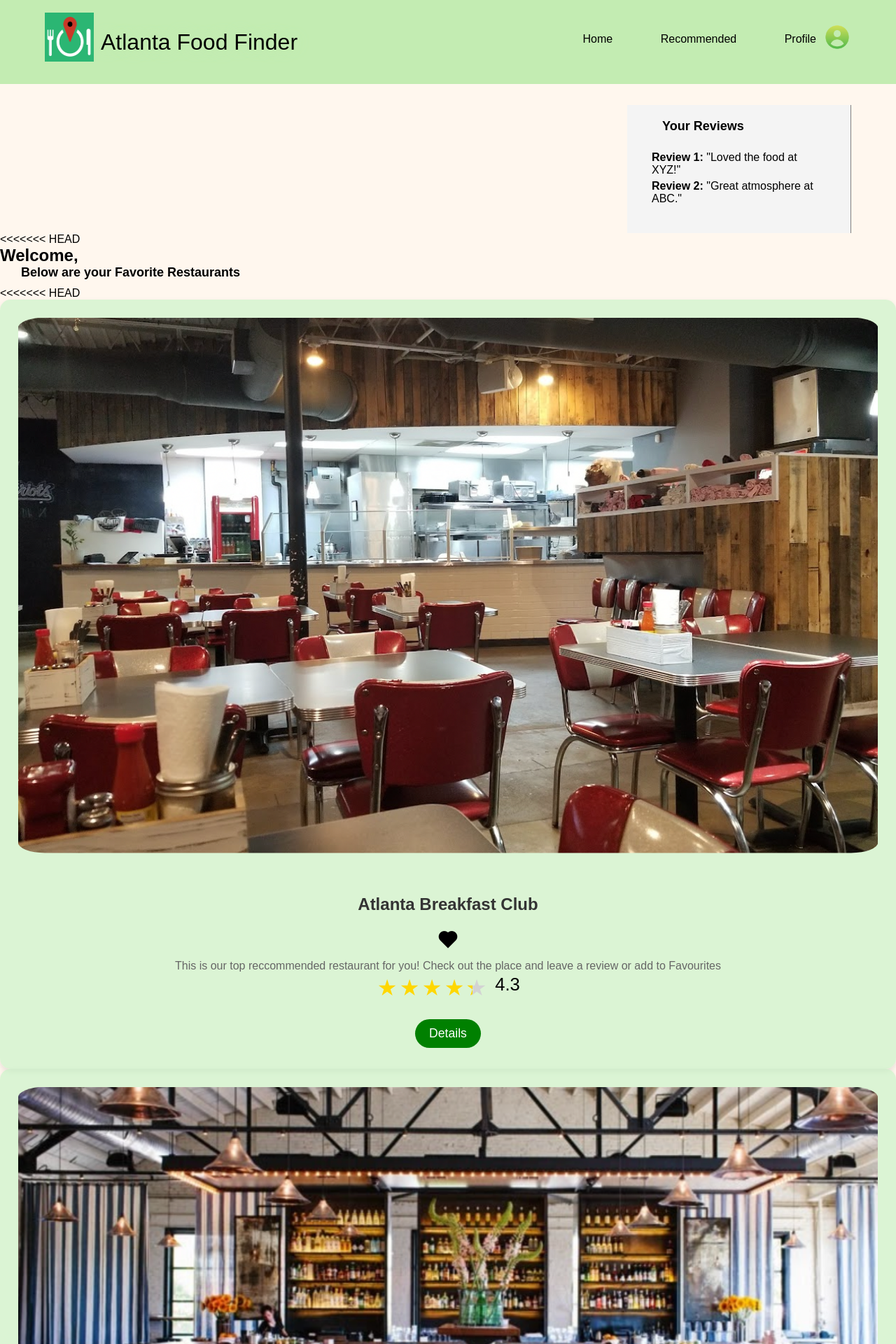
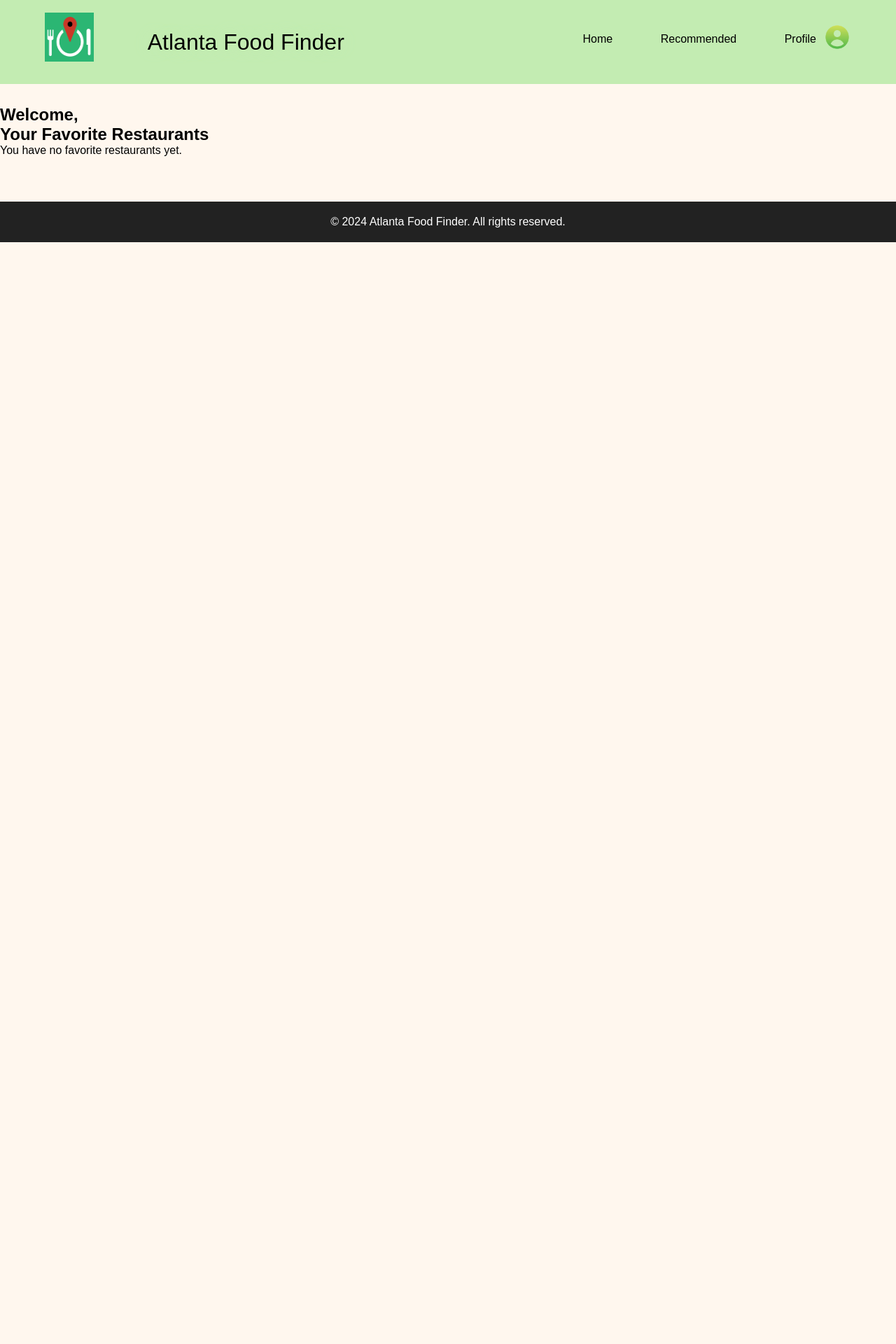
Before and after one commit to estherpark514/Atlanta-Food-Finder, a Django app: page /profile/ in a window 1280 px wide. Shown: the top 1920 px of the page at 70% size. After the commit the page ends 346 px from the top, so only its background shows below. Run offline with Django 5.2, Linux system fonts and the light colour scheme; some libraries are stand-ins or nearby versions.

Commit message:
Update profile.html

```diff
--- a/templates/profile.html
+++ b/templates/profile.html
@@ -19,7 +19,7 @@
         style="margin-right: 0px; margin-top: -14px"
       />
 
-      <a href="{% url 'home' %}" class="logo" style="margin-left: 80px; position: fixed;">
+      <a href="{% url 'home' %}" class="logo" style="margin-left: -200px">
         <span> Atlanta Food Finder </span></a
       >
 
@@ -37,128 +37,8 @@
     </header>
 
     <section class="profile" id="profile">
-      <div class="sidebar">
-        <h2>Your Reviews</h2>
-        <ul class="review-list">
-          <!-- Dynamically load user reviews here -->
-          <li><strong>Review 1:</strong> "Loved the food at XYZ!"</li>
-          <li><strong>Review 2:</strong> "Great atmosphere at ABC."</li>
-          <!-- Add more reviews -->
-        </ul>
-      </div>
-<<<<<<< HEAD
-
-      <class="profile" id="profile">
-        <h1>Welcome,</h1>
-        <h2>Below are your Favorite Restaurants</h2>
-        <style>
-=======
-    </section>
-
-    <section class="profile" id="profile">
       <h1>Welcome, {{ user.username }}</h1>
-      <h2>Below are your Favorite Restaurants</h2>
-      <style>
->>>>>>> main
-          h1 {
-            margin-top: -180px;
-            margin-left: 30px;
-            padding: 0px 0px 10px;
-          }
-          h2 {
-            margin-left: 30px;
-            padding: 0px 0px 10px;
-            font-size: large;
-          }
-        </style>
-<<<<<<< HEAD
-        <div class="favorite-restaurants">
-          <!-- User Profile 1 -->
-          <div class="user-profile">
-            <img
-              src="{% static '3.png' %}"
-              alt="Product Image"
-              class="user-profile_image"
-            />
-            <div class="columnrating">
-              <div class="user-profile_description">
-                <h3 class="ui heading size-headingxl">
-                  Atlanta Breakfast Club
-                </h3>
-
-                <div class="user-profile_pricing">
-                  <h5 class='heart-icon bx bxs-heart'> </h5>
-
-
-                <p class="user-profile_text ui text size-texts">
-                  This is our top reccommended restaurant for you!
-                  Check out the place and leave a review or
-                  add to Favourites
-                </p>
-              </div>
-              <div class="rating-container">
-                <div class="star-rating" data-rating="4.3"><!--4.3-->
-                  <div class="star" data-value="1"></div>
-                  <div class="star" data-value="2"></div>
-                  <div class="star" data-value="3"></div>
-                  <div class="star" data-value="4"></div>
-                  <div class="star" data-value="5"></div>
-                  <span class="rating-value">4.3</span>
-                </div>
-              </div>
-
-
-                <button
-                  class="user-profile_button ui button red size-xl fill"
-                >
-                  Details
-                </button>
-              </div>
-            </div>
-          </div>
-
-          <!-- User Profile 2 -->
-          <div class="user-profile">
-            <img
-              src="{% static '2.png' %}"
-              alt="Product Image"
-              class="user-profile_image"
-            />
-            <div class="columnrating">
-              <div class="user-profile_description">
-                <h3 class="ui heading size-headingxl">The Optimist</h3>
-
-                <div class="user-profile_pricing">
-                  <h5 class='heart-icon bx bxs-heart'> </h5>
-
-                <p class="user-profile_text ui text size-texts">
-                  This is our top reccommended restaurant for you!
-                  Check out the place and leave a review or
-                  add to Favourites
-                </p>
-              </div>
-              <div class="rating-container">
-                <div class="star-rating" data-rating="3.5"><!--4.5-->
-                  <div class="star" data-value="1"></div>
-                  <div class="star" data-value="2"></div>
-                  <div class="star" data-value="3"></div>
-                  <div class="star" data-value="4"></div>
-                  <div class="star" data-value="5"></div>
-                  <span class="rating-value">3.5</span>
-                </div>
-              </div>
-
-
-                <button
-                  class="user-profile_button ui button red size-xl fill"
-                >
-                  Details
-                </button>
-              </div>
-            </div>
-          </div>
-      </section>
-=======
+      <h2>Your Favorite Restaurants</h2>
       <div class="favorite-restaurants">
           {% if favorites %}
               {% for favorite in favorites %}
@@ -172,7 +52,6 @@
           {% endif %}
       </div>
     </section>
->>>>>>> main
     </main>
 
 
```
